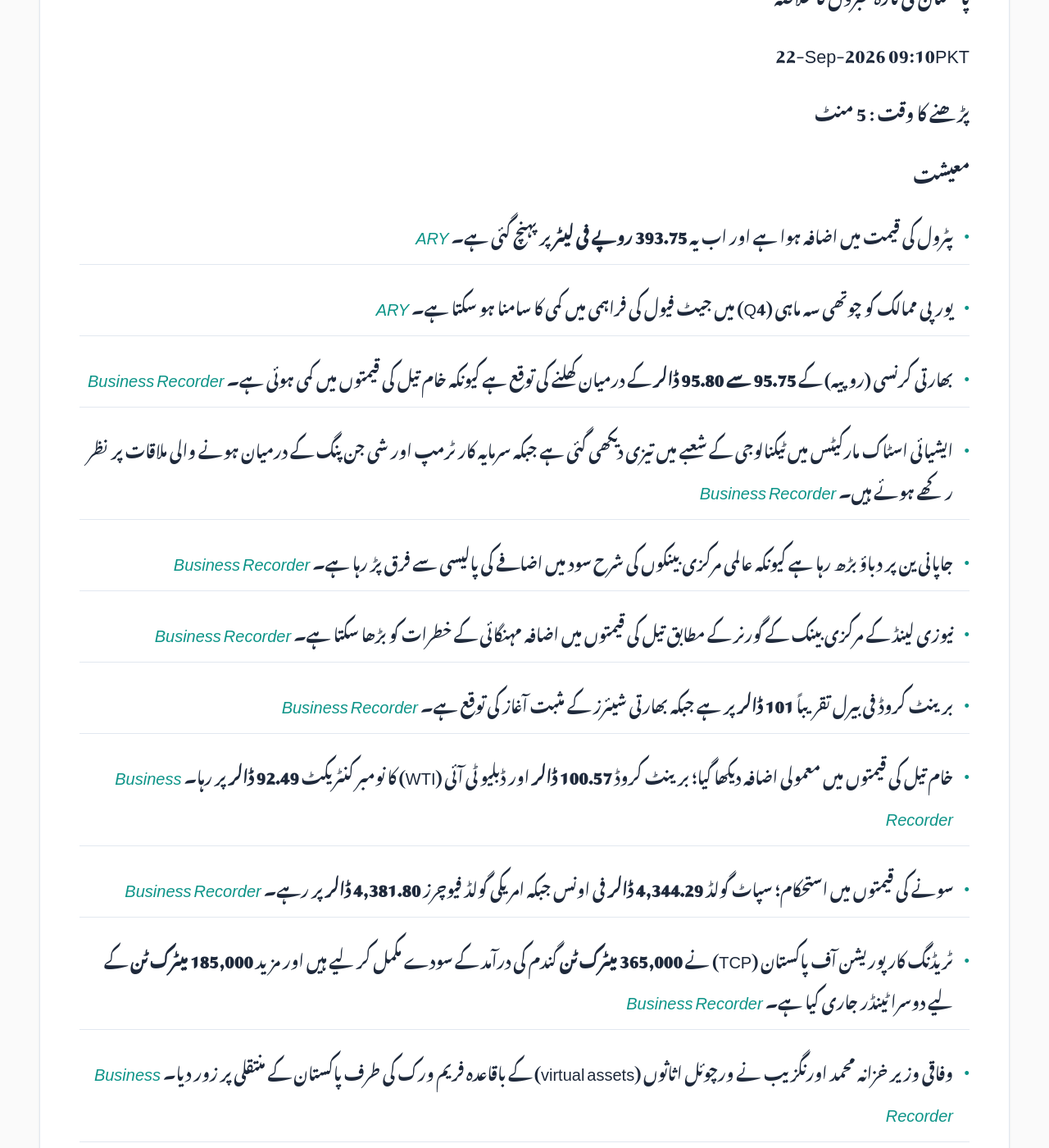
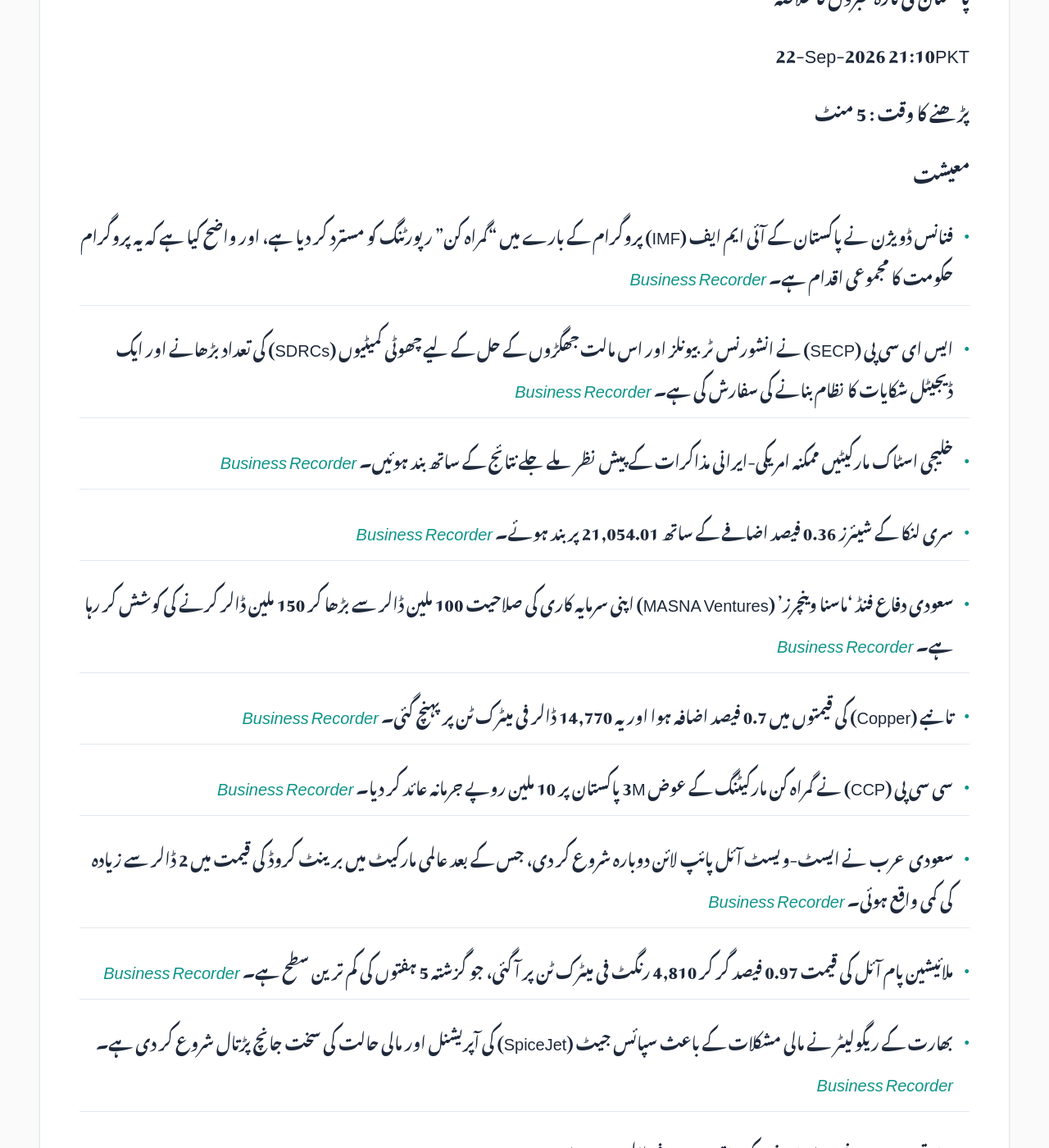
Before and after one commit to zsubzwary/news, a Jekyll site: the page built from ur/index.md, in a window 1280 px wide and 1400 px high, scrolled down 354 px. Shown: the whole window at 82% size. Built offline with Jekyll 4.4.1, drawn with Linux system fonts in a browser that asks for light colours; some web fonts are replaced; comment, search, counter and statistics services are not loaded; some of the changed text lies outside the part shown.

Commit message:
DateTime; 2026-09-22T16:10:19.633Z

```diff
--- a/ur/index.md
+++ b/ur/index.md
@@ -7,50 +7,48 @@ rtl: true
 
 پاکستان کی تازہ خبروں کا خلاصہ
 
- &lrm; 22-Sep-2026 09:10PKT
+ &lrm; 22-Sep-2026 21:10PKT
 
 پڑھنے کا وقت : 5 منٹ
 
 ### معیشت
-- پٹرول کی قیمت میں اضافہ ہوا ہے اور اب یہ **393.75 روپے فی لیٹر** پر پہنچ گئی ہے۔ *[ARY](https://arynews.tv/petrol-price-rises-to-rs393-75-per-litre)*
-- یورپی ممالک کو چوتھی سہ ماہی (Q4) میں جیٹ فیول کی فراہمی میں کمی کا سامنا ہو سکتا ہے۔ *[ARY](https://arynews.tv/europe-faces-q4-jet-fuel-supply-deficit)*
-- بھارتی کرنسی (روپیہ) کے **95.75 سے 95.80 ڈالر** کے درمیان کھلنے کی توقع ہے کیونکہ خام تیل کی قیمتوں میں کمی ہوئی ہے۔ *[Business Recorder](https://www.brecorder.com/news/40440635/indian-rupee-to-edge-higher-as-oil-slips-inflow-haul-caps-bearish-bets)*
-- ایشیائی اسٹاک مارکیٹس میں ٹیکنالوجی کے شعبے میں تیزی دیکھی گئی ہے جبکہ سرمایہ کار ٹرمپ اور شی جن پنگ کے درمیان ہونے والی ملاقات پر نظر رکھے ہوئے ہیں۔ *[Business Recorder](https://www.brecorder.com/news/40440632/tech-rally-boosts-asian-stocks-dollar-firms-on-rate-hike-wagers)*
-- جاپانی ین پر دباؤ بڑھ رہا ہے کیونکہ عالمی مرکزی بینکوں کی شرح سود میں اضافے کی پالیسی سے فرق پڑ رہا ہے۔ *[Business Recorder](https://www.brecorder.com/news/40440631/yen-squeezed-as-hawkish-turn-grips-central-banks)*
-- نیوزی لینڈ کے مرکزی بینک کے گورنر کے مطابق تیل کی قیمتوں میں اضافہ مہنگائی کے خطرات کو بڑھا سکتا ہے۔ *[Business Recorder](https://www.brecorder.com/news/40440629/new-zealand-central-bank-chief-sees-risks-to-economy-inflation)*
-- برینٹ کروڈ فی بیرل تقریباً **101 ڈالر** پر ہے جبکہ بھارتی شیئرز کے مثبت آغاز کی توقع ہے۔ *[Business Recorder](https://www.brecorder.com/news/40440628/indian-shares-likely-to-open-higher-on-easing-oil-prices-bond-yields)*
-- خام تیل کی قیمتوں میں معمولی اضافہ دیکھا گیا؛ برینٹ کروڈ **100.57 ڈالر** اور ڈبلیو ٹی آئی (WTI) کا نومبر کنٹریکٹ **92.49 ڈالر** پر رہا۔ *[Business Recorder](https://www.brecorder.com/news/40440627/oil-rises-slightly-ahead-of-potential-us-iran-talks)*
-- سونے کی قیمتوں میں استحکام؛ سپاٹ گولڈ **4,344.29 ڈالر** فی اونس جبکہ امریکی گولڈ فیوچرز **4,381.80 ڈالر** پر رہے۔ *[Business Recorder](https://www.brecorder.com/news/40440626/gold-muted-as-higher-for-longer-rate-outlook-weighs)*
-- ٹریڈنگ کارپوریشن آف پاکستان (TCP) نے **365,000 میٹرک ٹن** گندم کی درآمد کے سودے مکمل کر لیے ہیں اور مزید **185,000 میٹرک ٹن** کے لیے دوسرا ٹینڈر جاری کیا ہے۔ *[Business Recorder](https://www.brecorder.com/news/40440618/tcp-finalises-deals-for-wheat-import)*
-- وفاقی وزیر خزانہ محمد اورنگزیب نے ورچوئل اثاثوں (virtual assets) کے باقاعدہ فریم ورک کی طرف پاکستان کے منتقلی پر زور دیا۔ *[Business Recorder](https://www.brecorder.com/news/40440619/aurangzeb-highlights-shift-to-regulated-virtual-assets-framework)*
-- پاکستان نے قطر سے مزید ایل این جی (LNG) کارگو حاصل کرنے کے لیے مذاکرات مکمل کر لیے ہیں۔ *[Business Recorder](https://www.brecorder.com/news/40440621/pakistan-secures-another-qatari-lng-cargo)*
-- پرائیویٹائزیشن کمیشن کو اسلام آباد الیکٹرک سپلائی کمپنی (IESCO) میں **51 فیصد سے 100 فیصد** تک حصص کی خریداری کے لیے **10** دلچسپی کے اظہار (EOIs) موصول ہوئے ہیں۔ *[Business Recorder](https://www.brecorder.com/news/40440623/pc-receives-10-eois-for-the-iesco-acquisition)*
-- فنانس ڈویژن نے اضافی فنڈز کی تخصیص کے طریقہ کار کو سخت کر دیا ہے تاکہ بجٹ کے استعمال میں نظم و ضبط برقرار رہے۔ *[Business Recorder](https://www.brecorder.com/news/40440624/fd-tightens-additional-funds-allocation-mechanism)*
-- پیراماؤنٹ (Paramount) نے وارنر بروس ڈسکوری کے ساتھ بڑے الحاق (merger) کے لیے امریکی ریاستوں کے ساتھ سمجھوتہ کر لیا ہے۔ *[Business Recorder](https://www.brecorder.com/news/40440606/paramount-settles-with-us-states-to-clear-warner-bros-mega-merger)*
+- فنانس ڈویژن نے پاکستان کے آئی ایم ایف (IMF) پروگرام کے بارے میں "گمراہ کن" رپورٹنگ کو مسترد کر دیا ہے، اور واضح کیا ہے کہ یہ پروگرام حکومت کا مجموعی اقدام ہے۔ *[Business Recorder](https://www.brecorder.com/news/40440695/finance-division-rejects-misleading-reporting-on-pakistans-imf-programme)*
+- ایس ای سی پی (SECP) نے انشورنس ٹربیونلز اور اس مالت جھگڑوں کے حل کے لیے چھوٹی کمیٹیوں (SDRCs) کی تعداد بڑھانے اور ایک ڈیجیٹل شکایات کا نظام بنانے کی سفارش کی ہے۔ *[Business Recorder](https://www.brecorder.com/news/40440690-secp-proposes-more-insurance-tribunals-digital-complaint-system)*
+- خلیجی اسٹاک مارکیٹیں ممکنہ امریکی-ایرانی مذاکرات کے پیش نظر ملے جلے نتائج کے ساتھ بند ہوئیں۔ *[Business Recorder](https://www.brecorder.com/news/40440687-gulf-stocks-mixed-ahead-of-potential-us-iran-un-talks)*
+- سری لنکا کے شیئرز 0.36 فیصد اضافے کے ساتھ 21,054.01 پر بند ہوئے۔ *[Business Recorder](https://www.brecorder.com/news/40440685-broad-gains-boost-sri-lankan-shares)*
+- سعودی دفاع فنڈ 'ماسنا وینچرز' (MASNA Ventures) اپنی سرمایہ کاری کی صلاحیت 100 ملین ڈالر سے بڑھا کر 150 ملین ڈالر کرنے کی کوشش کر رہا ہے۔ *[Business Recorder](https://www.brecorder.com/news/40440682-saudi-defence-fund-speeds-up-maritime-sector-push-following-houthi-advance)*
+- تانبے (Copper) کی قیمتوں میں 0.7 فیصد اضافہ ہوا اور یہ 14,770 ڈالر فی میٹرک ٹن پر پہنچ گئی۔ *[Business Recorder](https://www.brecorder.com/news/40440681-copper-pushes-higher-on-chinese-buying-capped-by-firm-dollar)*
+- سی سی پی (CCP) نے گمراہ کن مارکیٹنگ کے عوض 3M پاکستان پر 10 ملین روپے جرمانہ عائد کر دیا۔ *[Business Recorder](https://www.brecorder.com/news/40440680-ccp-fines-3m-pakistan-rs10mn-over-scotch-brite-deceptive-marketing)*
+- سعودی عرب نے ایسٹ-ویسٹ آئل پائپ لائن دوبارہ شروع کر دی، جس کے بعد عالمی مارکیٹ میں برینٹ کروڈ کی قیمت میں 2 ڈالر سے زیادہ کی کمی واقع ہوئی۔ *[Business Recorder](https://www.brecorder.com/news/40440679-saudi-arabia-restarts-east-west-oil-pipeline-sources-say)*
+- ملائیشین پام آئل کی قیمت 0.97 فیصد گر کر 4,810 رنگٹ فی میٹرک ٹن پر آ گئی، جو گزشتہ 5 ہفتوں کی کم ترین سطح ہے۔ *[Business Recorder](https://www.brecorder.com/news/40440678-palm-hits-over-5-week-low-on-rising-stock-expectations-subdued-demand)*
+- بھارت کے ریگولیٹر نے مالی مشکلات کے باعث سپائس جیٹ (SpiceJet) کی آپریشنل اور مالی حالت کی سخت جانچ پڑتال شروع کر دی ہے۔ *[Business Recorder](https://www.brecorder.com/news/40440677-indias-aviation-regulator-places-spicejet-under-operational-financial-scrutiny)*
+- بھارتی روپیہ 0.2 فیصد اضافے کے ساتھ 95.59 فی ڈالر پر بند ہوا۔ *[Business Recorder](https://www.brecorder.com/news/40440676-indian-rupee-sways-with-oil-and-intervention-cues-keeping-traders-light-footed)*
 
 ### سائنس اور ٹیکنالوجی
-- علی بابا گروپ **5 سے 10 ٹریلین پیرامیٹرز** پر مشتمل نیا مصنوعی ذہانت (AI) ماڈل تیار کرنے کا منصوبہ بنا رہا ہے اور اپنا طاقتور ترین **Zhenwu V900 AI چپ** بھی متعارف کرایا ہے۔ *[Business Recorder](https://www.brecorder.com/news/40440630/alibaba-plans-ai-model-with-5-trillion-to-10-trillion-parameters-unveils-new-chip)*
+- مرسڈیز اور ویو (Wayve) نے خودکار ڈرائیونگ (autonomous driving) کی ٹیکنالوجی پر کام کرنے کے لیے شراکت داری کا اعلان کیا ہے۔ *[ARY](https://arynews.tv/mercedes-wayve-partner-up-on-autonomous-driving)*
+- گوگل بک لائن اپ میں پانچ نئے ماڈلز متعارف کروائے گئے ہیں جن کی قیمت 899 ڈالر سے شروع ہوتی ہے۔ *[ARY](https://arynews.tv/google-book-lineup-brings-five-new-models-starting-at-899)*
+- فیک LastPass Authenticator ڈاؤن لوڈ کے ذریعے پاس ورڈ چوری کرنے والا مالویئر تیزی سے پھیل رہا ہے۔ *[ARY](https://arynews.tv/fake-lastpass-authenticator-download-spreads-password-stealing-malware)*
 
-### موسم
-- جاپان کے بحری ساحل پر ٹائیفون (Typhoon Dujuan) کی وجہ سے آنے والی شدید بارشوں اور لینڈ سلائیڈنگ کے نتیجے میں **2 افراد ہلاک** اور **4 لاپتہ** ہو گئے ہیں، جبکہ **50,000 گھروں** کی بجلی منقطع ہو گئی ہے۔ *[Business Recorder](https://www.brecorder.com/news/40440634/torrential-rains-brought-by-japan-typhoon-kill-two-nhk-says)*
-
-### سیاست
-- وزیراعظم شہباز شریف اقوام متحدہ کی جنرل اسمبلی کے **81 ویں اجلاس** میں شرکت کے لیے نیویارک پہنچ گئے ہیں، جہاں وہ **25 ستمبر 2026** کو خطاب کریں گے۔ *[Business Recorder](https://www.brecorder.com/news/40440620/pm-arrives-in-new-york)*
+### بین الاقوامی
+- ڈونلڈ ٹرمپ نے اقوام متحدہ میں خطاب کرتے ہوئے کیوبا کو ایک "ناکام ریاست" قرار دیا اور وہاں آزادی لانے کا وعدہ کیا۔ *[Business Recorder](https://www.brecorder.com/news/40440696/trump-says-freedom-will-be-coming-to-cuba-in-un-speech)*
+- ٹرمپ نے ایران کی مکمل اقتصادی تنہائی کا مطالبہ کیا ہے اور نومبر کے انتخابات کے بعد معاہدے کی توقع ظاہر کی ہے۔ *[Business Recorder](https://www.brecorder.com/news/40440694/trump-urges-compete-isolation-of-iran-expects-deal-after-election)*
+- ایران اور امریکہ نے اقوام متحدہ کے جنرل اسمبلی اجلاس کے دوران مذاکرات کی بحالی کے امکانات ظاہر کیے ہیں۔ *[Business Recorder](https://www.brecorder.com/news/40440693/iran-us-hint-at-revival-of-talks-as-trump-pezeshkian-due-to-attend-un)*
+- سعودی شاہ سلمان نے حوثیوں کو "دہشت گرد ملیشیا" قرار دیتے ہوئے ان کی مذمت کی ہے۔ *[Business Recorder](https://www.brecorder.com/news/40440691/saudi-king-salman-condemns-houthis-as-terrorist-militia-in-rare-statement)*
+- پیوٹن اور سعودی ولی عہد نے ہرمز اور باب المندب کے ذریعے بحری گزرگاہوں کے لیے محفوظ راستے کا مطالبہ کیا ہے۔ *[ARY](https://arynews.tv/putin-and-saudi-crown-prince-call-for-safe-passage-via-hormuz-bab-el-mandeb)*
+- ڈونلڈ ٹرمپ اقوام متحدہ میں اپنا خطاب ایران کے خلاف جنگ کا دفاع کرنے کے لیے استعمال کریں گے۔ *[Business Recorder](https://www.brecorder.com/news/40440689/trump-to-use-un-speech-to-defend-iran-war-tout-peace-efforts)*
 
 ### قومی
-- حکومت پاسپورٹ سروسز کو بہتر بنانے کے لیے اقدامات کا جائزہ لے رہی ہے۔ *[ARY](https://arynews.tv/pakistan-reviews-measures-to-improve-passport-services)*
-- نادرا (NADRA) نے بزرگ شہریوں کے لیے خصوصی سہولیات کا اعلان کیا ہے۔ *[ARY](https://arynews.tv/nadra-announces-special-facilities-for-senior-citizens)*
-- بی آئی ایس ای (BISE) پشاور نے گیارہویں جماعت کے **2026 کے نتائج** جاری کر دیے ہیں۔ *[ARY](https://arynews.tv/bise-peshawar-class-11-result-2026-released-check-here)*
-- بی آئی ایس ای (BISE) ایبٹ آباد نے بارہویں جماعت کے **2026 کے نتائج** کا اعلان کر دیا ہے۔ *[ARY](https://arynews.tv/bise-abbottabad-class-12-result-2026-released-check-here)*
-- پاک افغان سرحدی علاقے کے افغانستان کے صوبوں **پکتیکا اور کنار** میں فضائی حملوں کے نتیجے میں کم از کم **28 شدت پسند** مارے گئے۔ *[Business Recorder](https://www.brecorder.com/news/40440622/28-militants-killed-in-pak-afghan-border-region)*
-
-### بین الاقوامی
-- عمان نے **71 اسکولوں** کے بیرونی جائزے (external reviews) کا عمل شروع کر دیا ہے۔ *[ARY](https://arynews.tv/oman-begins-external-reviews-of-71-schools)*
-- سی این این (CNN)، ایم ایس ناو (MS NOW) اور پولیٹیکو (Politico) نے وائٹ ہاؤس سے پابندی کے فیصلے کے خلاف ڈونلڈ ٹرمپ کے خلاف مقدمہ دائر کر دیا ہے۔ *[ARY](https://arynews.tv/cnn-ms-now-and-politico-sue-trump-over-white-house-ban)*
-- اقوام متحدہ کے سربراہ نے امریکہ اور ایران کے درمیان امن کوششوں کے لیے پاکستان کی قیادت کا شکریہ ادا کیا ہے۔ *[ARY](https://arynews.tv/un-chief-grateful-to-pakistans-leadership-for-us-iran-peace-efforts)*
-- جی 7 (G7) کے وزرائے خارجہ نے ایران پر یمن میں حوثیوں کی مسلح امداد روکنے کا مطالبہ کیا ہے۔ *[Business Recorder](https://www.brecorder.com/news/40440633/g7-foreign-ministers-call-on-iran-to-stop-arming-houthis)*
-- امریکہ گرین لینڈ میں دو نئے فوجی اڈے (Narsarsuaq اور Mestersvig) قائم کرنے کا منصوبہ بنا رہا ہے۔ *[Business Recorder](https://www.brecorder.com/news/40440625/us-to-open-two-new-military-bases-in-greenland-sources-say)*
-- امریکی ٹی وی نیٹ ورکس نے وائٹ ہاؤس سے ڈونلڈ ٹرمپ کی کوریج کا بائیکاٹ کر دیا ہے۔ *[Business Recorder](https://www.brecorder.com/news/40440605/us-networks-halt-trump-coverage)*
+- پشاور اسلام آباد موٹروے (M-1) رات 11 بجے سے بند رہے گی۔ *[ARY](https://arynews.tv/peshawar-islamabad-motorway-m-1-to-close-from-11pm)*
+- پاکستان نے پیٹرول ریلیف اسکیم کے لیے 'PAK app' کے ذریعے شکایت کا نظام لانچ کر دیا ہے۔ *[ARY](https://arynews.tv/pakistan-launches-pak-app-complaint-system-for-petrol-relief-scheme)*
+- پاکستان نے اقوام متحدہ کے فورم پر مالیاتی شمولیت کے لیے AI اور ٹوکنائزیشن کے استعمال کو فروغ دینے پر زور دیا۔ *[ARY](https://arynews.tv/pakistan-promotes-ai-and-tokenization-for-financial-inclusion-at-un-forum)*
+- پاکستان، روس اور عمان نے مشترکہ دہشت گردی کے خلاف مشقیں (Druzhba-IX اور Washaq Al Jabal-II) شروع کر دی ہیں۔ *[Business Recorder](https://www.brecorder.com/news/40440686-pakistan-russia-oman-launch-joint-counter-terrorism-exercises)*
+- آپریشن شبان-2 کے دوران بلوچستان کے علاقے سران ٹنگی میں 6 دہشت گرد مارے گئے اور 9 مشکوک افراد گرفتار ہوئے۔ *[Business Recorder](https://www.brecorder.com/news/40440684-operation-shaban-2-six-terrorists-killed-in-balochistans-saran-tangi-area)*
 
 ### کھیل
-- سپین نے کوچ ڈی لا فوئینٹی (De la Fuente) کا معاہدہ **2032** تک بڑھا دیا ہے۔ *[ARY](https://arynews.tv/spain-extends-de-la-fuentes-contract-until-2032)*
+- ڈبلیو این بی اے (WNBA) میں اسٹیفنی وائٹ کی جانب سے سوفی کناہم کو بینچ کرنے کے حوالے سے مداحوں میں بحث جاری ہے۔ *[ARY](https://arynews.tv/stephanie-white-bench-sophie-cunningham-wnba)*
+- رچت بھٹیا نے آئی پی ایل 2025 کے پانچ میچوں میں فکسنگ کا دعویٰ کیا ہے۔ *[ARY](https://arynews.tv/rachit-bhatia-claims-fixing-five-matches-in-ipl-2025)*
+- انگلینڈ کے فاسٹ باؤلر مارک ووڈ نے 253 بین الاقوامی وکٹوں کے ریکارڈ کے ساتھ کرکٹ سے ریٹائرمنٹ کا اعلان کر دیا ہے۔ *[Business Recorder](https://www.brecorder.com/news/40440683-england-fast-bowler-wood-retires-from-internationals-after-battling-injuries)*
+
+### دیگر
+- نیوزی لینڈ نے 'اکریڈیٹڈ ایمپلائر ورک ویزا' کے حصول کے لیے نئی ہدایات جاری کر دی ہیں۔ *[ARY](https://arynews.tv/new-zealand-offers-accredited-employer-work-visa-here-are-the-guidelines-to-apply)*
+- میڈیا ویسٹ (Mediavest) کو 'ڈریگنز آف پاکستان 2026' میں نمبر 1 ایجنسی کا ایوارڈ دیا گیا۔ *[Business Recorder](https://www.brecorder.com/news/40440688-mediavest-crowned-no-1-agency-at-dragons-of-pakistan)*
```
